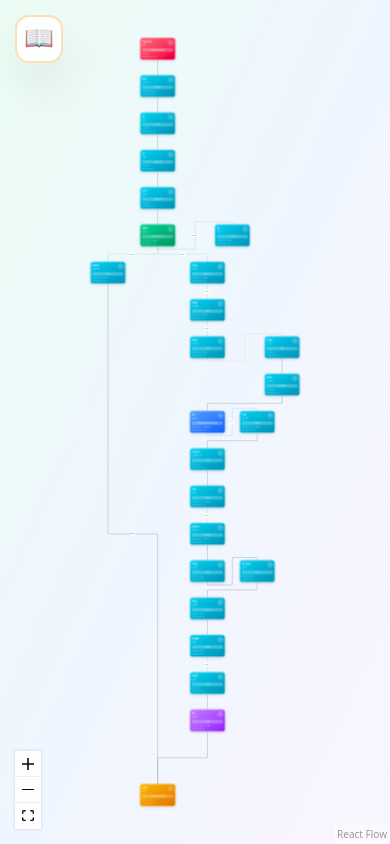
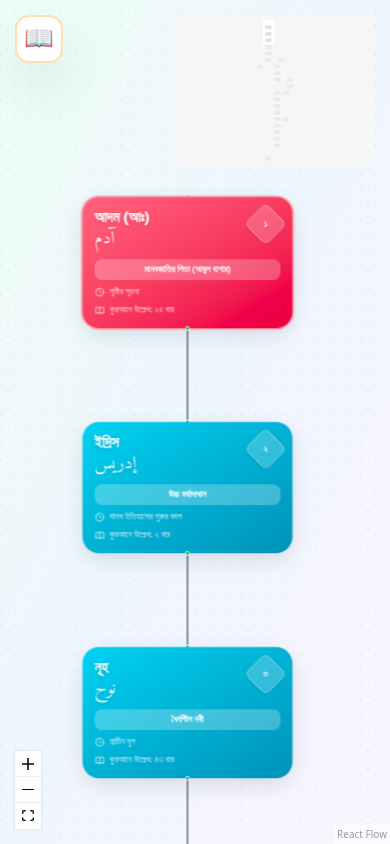
Before and after one commit to adnanalemran/ProphetsFlow, a React (Vite) app: page / in a window 390 px wide. Built offline with nearby package versions, Linux system fonts and the light colour scheme.

Commit message:
mini map and init

```diff
--- a/src/components/ProphetsFlow.tsx
+++ b/src/components/ProphetsFlow.tsx
@@ -162,10 +162,13 @@ export default function ProphetsFlow() {
                 onEdgesChange={onEdgesChange}
                 onNodeClick={onNodeClick}
                 nodeTypes={nodeTypes}
-                fitView
+                onInit={(instance) => {
+                    // Start focused on the top (Adam)
+                    // Move content LEFT (Center X positive) and UP (Center Y positive/large)
+                    instance.setCenter(150, 300, { zoom: 0.75 });
+                }}
                 minZoom={0.1}
                 maxZoom={1.5}
-                defaultViewport={{ x: 0, y: 0, zoom: 0.5 }}
                 className="font-sans"
             >
                 <Background variant={BackgroundVariant.Dots} gap={20} size={1} />
@@ -174,7 +177,8 @@ export default function ProphetsFlow() {
                     nodeStrokeWidth={3}
                     zoomable
                     pannable
-                    className="bg-white/80 dark:bg-gray-800/80 backdrop-blur-sm hidden md:block"
+                    position={isMobile ? "top-right" : "bottom-right"}
+                    className="bg-white/80 dark:bg-gray-800/80 backdrop-blur-sm"
                 />
 
                 <Panel position="top-left" className="m-2 md:m-4 font-bangla">
```
